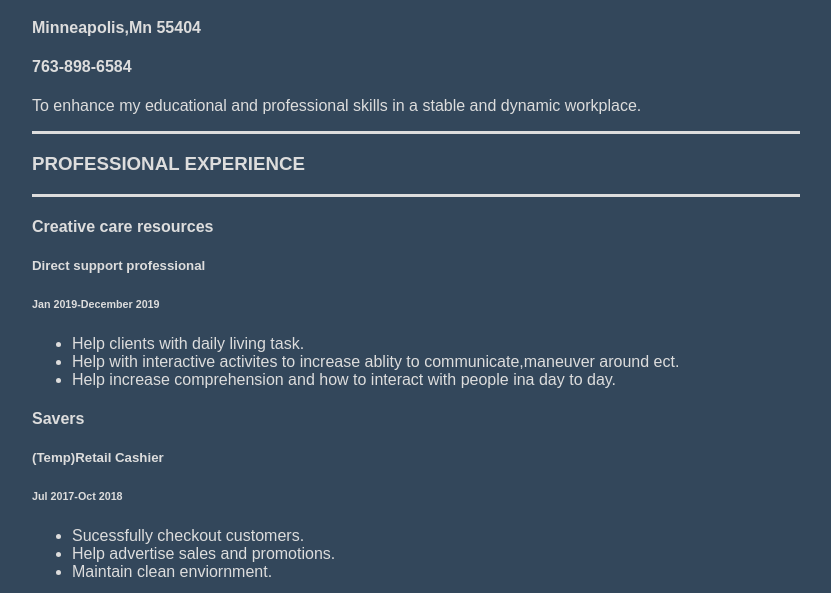
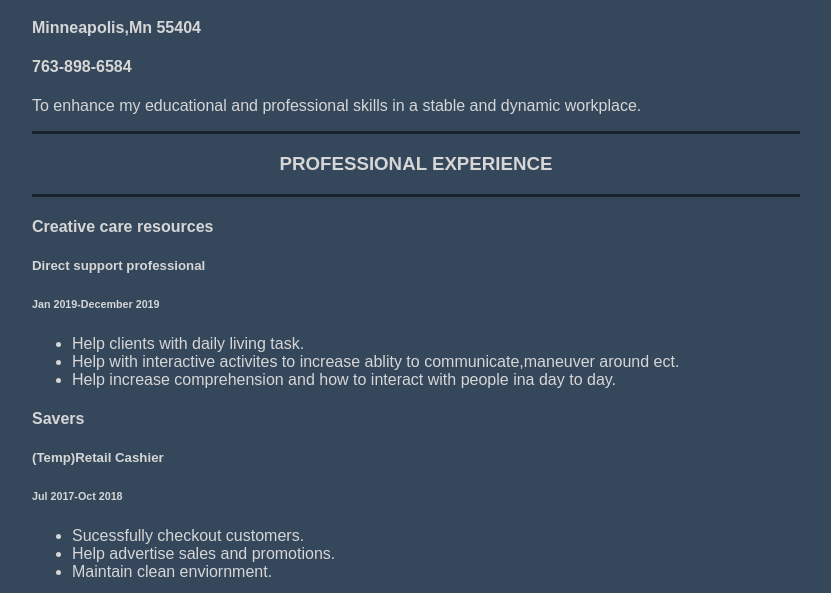
Before and after one commit to ymohamed02/ymohamed02.github.io, a plain HTML site: page index.html in a window 1280 px wide. Shown: the part 207-800 px from the top of the page, without its empty margins (224-1055 px from the left). Drawn offline with Linux system fonts and the light colour scheme.

Commit message:
Update style.css

```diff
--- a/style.css
+++ b/style.css
@@ -1,14 +1,14 @@
 body {
-  background-color:  #33475b;
-  color: #ddd;
+  background-color:  #35475b;
+  color: #d6d6d6;
   font-family: Arial, Helvetica, san-serif;
   margin: 10% 20%
 
 }
 
 .exp-header {
+  text-align:center;
   Text-transform:uppercase;
-  border-top: 3px solid;
-  border-bottom: 3px solid;
-  background-color:
+  border-top: 3px solid rgb(0,0,0,0.5);
+  border-bottom: 3px solid rgb(0,0,0,0.5);
 }
```
